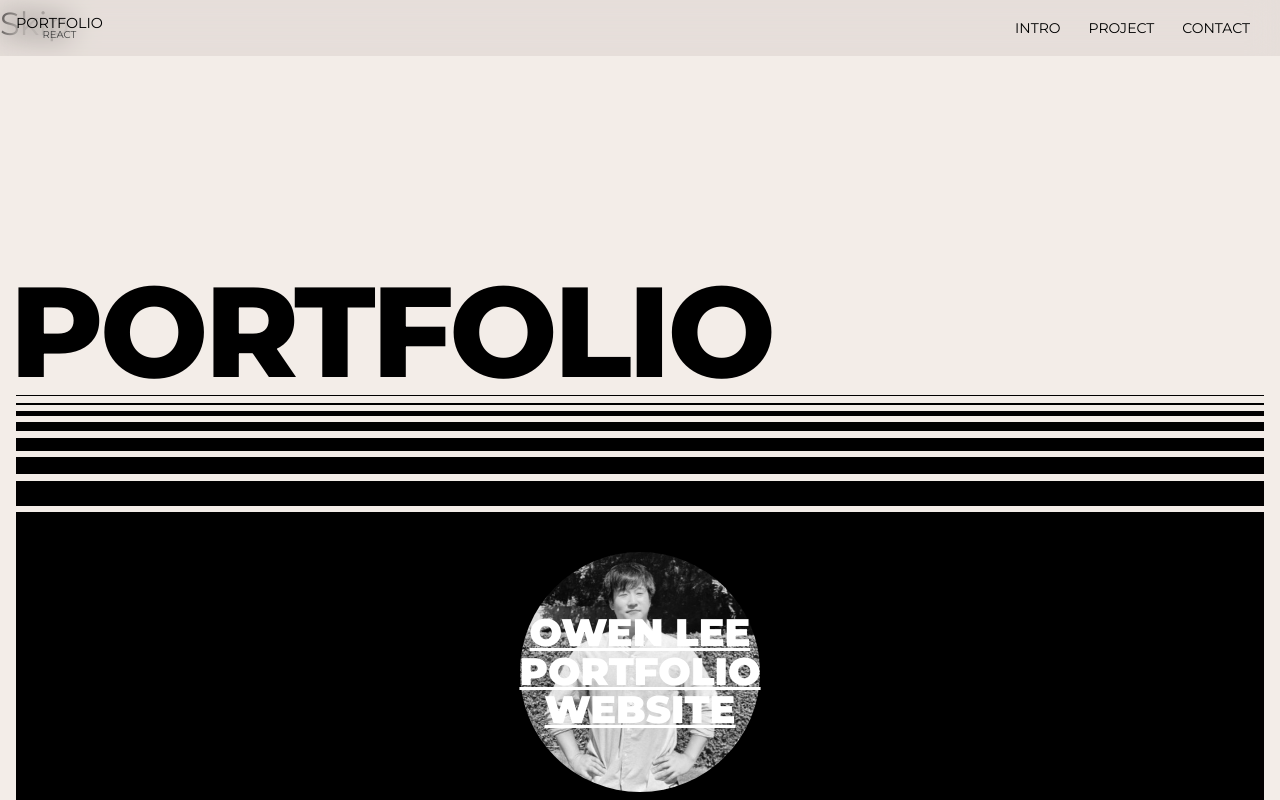
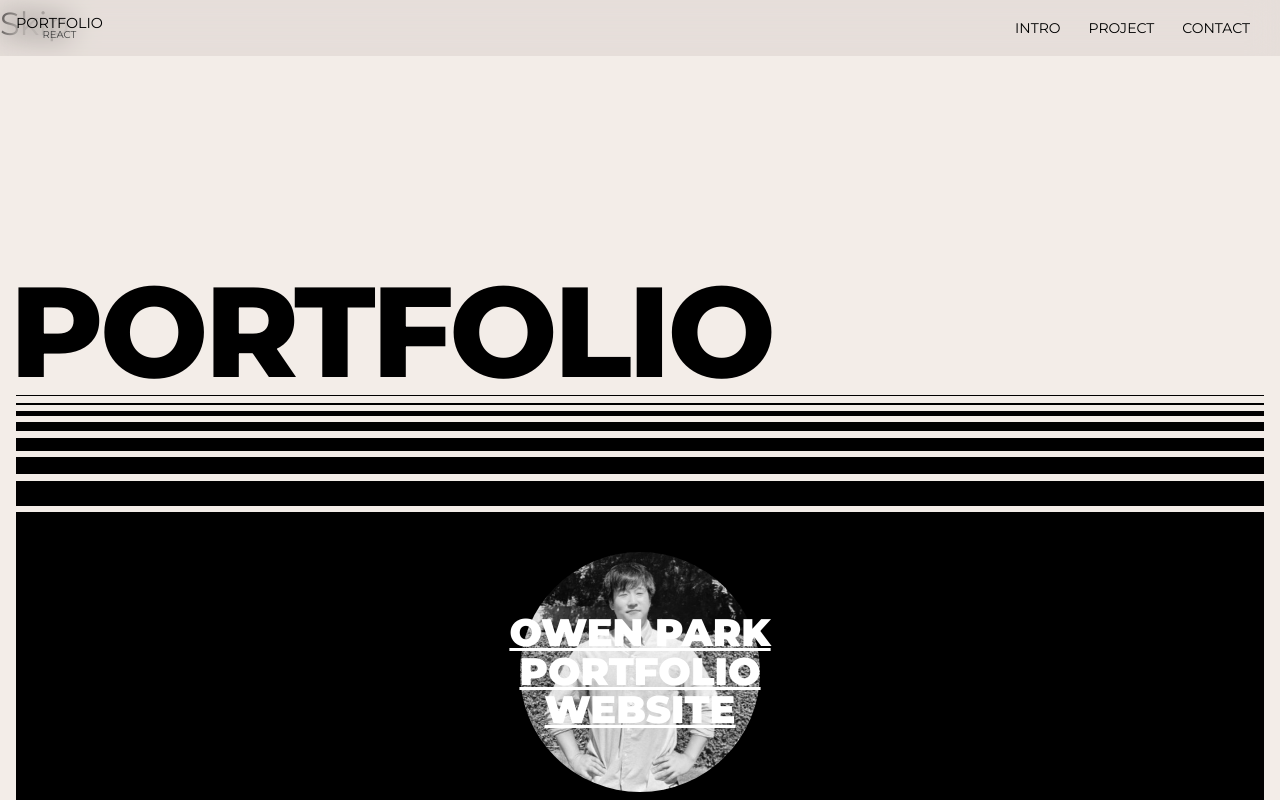
Before and after one commit to owenseunglee/portfolio-web-react, a React (Create React App) app: page / in a window 1280 px wide. Shown: the top 800 px of the page. Built offline with nearby package versions, Linux system fonts and the light colour scheme; a small style sheet from the web is missing.

Commit message:
name change

```diff
--- a/src/components/Intro.jsx
+++ b/src/components/Intro.jsx
@@ -19,7 +19,7 @@ const Intro = () => {
                 </div>
                 <div className="intro_text">
                     <div className="text">
-                        <div>Owen Lee</div>
+                        <div>Owen Park</div>
                         <div>Portfolio</div>
                         <div>Website</div>
                     </div>
```
